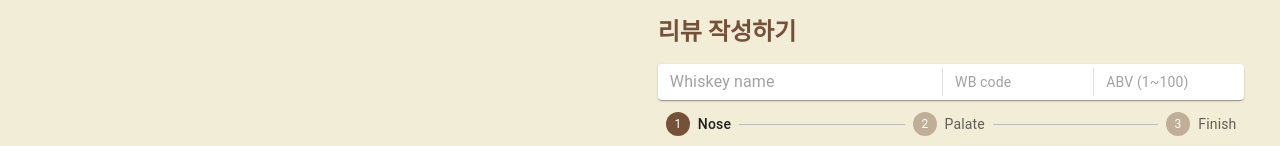
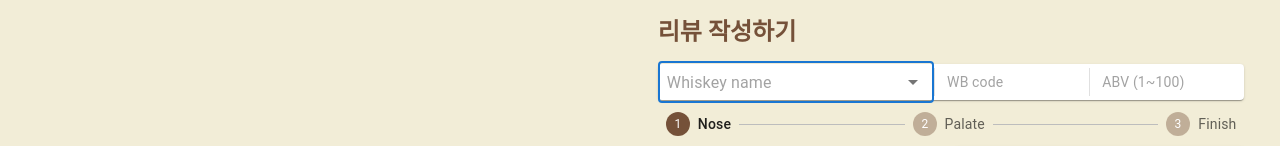
Before and after one commit to noir-01/whiskeygallery-review-search, a Next.js app in the folder frontend/: page / in a window 1280 px wide. Shown: the top 146 px of the page. Built offline with nearby package versions, Linux system fonts and the light colour scheme; no server answers.

Commit message:
위스키 이름 자동완성 api 적용

```diff
--- a/frontend/components/templates/ReviewBox.tsx
+++ b/frontend/components/templates/ReviewBox.tsx
@@ -1,4 +1,4 @@
-import { useState } from "react";
+import { ReactNode, useEffect, useState } from "react";
 import Box from "@mui/material/Box";
 import Button from "@mui/material/Button";
 import Divider from "@mui/material/Divider";
@@ -14,6 +14,9 @@ import ReviewStepper from "@/components/organisms/ReviewStepper";
 import { useReviewStore } from "@/store/MemoReview";
 import { useWhiskeyStore } from "@/store/MemoWhiskey";
 import snackbar from "@/utils/snackbar";
+import Autocomplete from "@mui/material/Autocomplete";
+import { useQuery } from "@tanstack/react-query";
+import { TextField } from "@mui/material";
 
 const ReviewBox = () => {
   const { resetReviewList } = useReviewStore();
@@ -58,6 +61,25 @@ const ReviewBox = () => {
     snackbar("리셋되었습니다.", "success");
   };
 
+  const getNameList = async (input: string): Promise<{ result: string[] }> => {
+    const value = await fetch(
+      `https://whiskeygallery-review.com:444/autocomplete?word=${input}`
+    );
+    return value.json();
+  };
+
+  const { data: nameList } = useQuery(
+    ["review", whiskey.name],
+    async () => await getNameList(whiskey.name).then((res) => res.result),
+    {
+      keepPreviousData: true,
+      refetchOnWindowFocus: false,
+      staleTime: 1000 * 60 * 60,
+      onError: (err) =>
+        snackbar(`에러가 발생했습니다. 다시 시도해주세요. (error:${err})`),
+    }
+  );
+
   return (
     <Box sx={{ width: "100%", pt: 2, maxWidth: "680px" }}>
       <Typography
@@ -73,20 +95,41 @@ const ReviewBox = () => {
           <Paper
             component="form"
             sx={{
-              p: "0 4px",
+              p: "0 4px 0 0",
               display: "flex",
               alignItems: "center",
               my: 1.5,
               flex: 1,
+              height: "36px",
             }}
           >
-            <InputBase
-              placeholder="Whiskey name"
-              value={whiskey.name}
-              onChange={(e) => updateWhiskey("name", e.target.value)}
-              sx={{ ml: 1, flex: 2 }}
+            <Autocomplete
+              renderInput={(params) => (
+                <TextField
+                  {...params}
+                  placeholder="Whiskey name"
+                  value={whiskey.name}
+                  onChange={(e) => updateWhiskey("name", e.target.value)}
+                  autoFocus={true}
+                  fullWidth
+                  inputProps={{
+                    style: { padding: "0px" },
+                    ...params.inputProps,
+                  }}
+                />
+              )}
+              sx={{
+                flex: 2,
+                "> .MuiInputBase-root": {
+                  py: 0,
+                  px: 3,
+                  height: "44px",
+                  borderRadius: "21px 0 0 21px",
+                },
+              }}
+              options={nameList || []}
             />
-            <Divider sx={{ height: 28, m: 0.5 }} orientation="vertical" />
+            <Divider sx={{ height: 28, mr: 0.5 }} orientation="vertical" />
             <InputBase
               placeholder="WB code"
               type="number"
```
